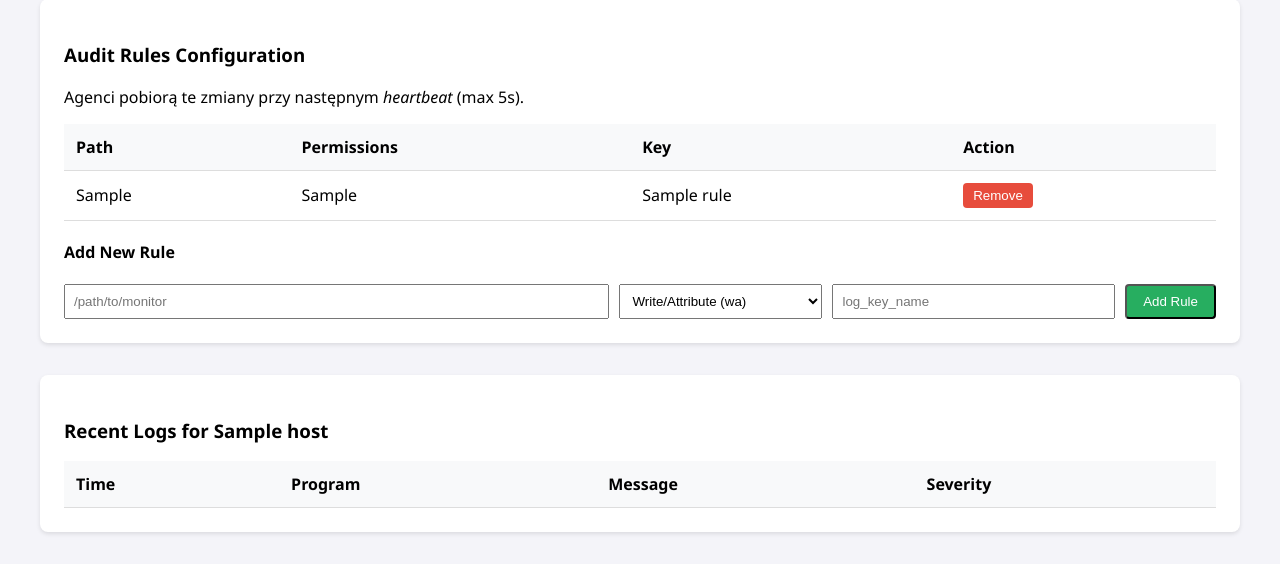
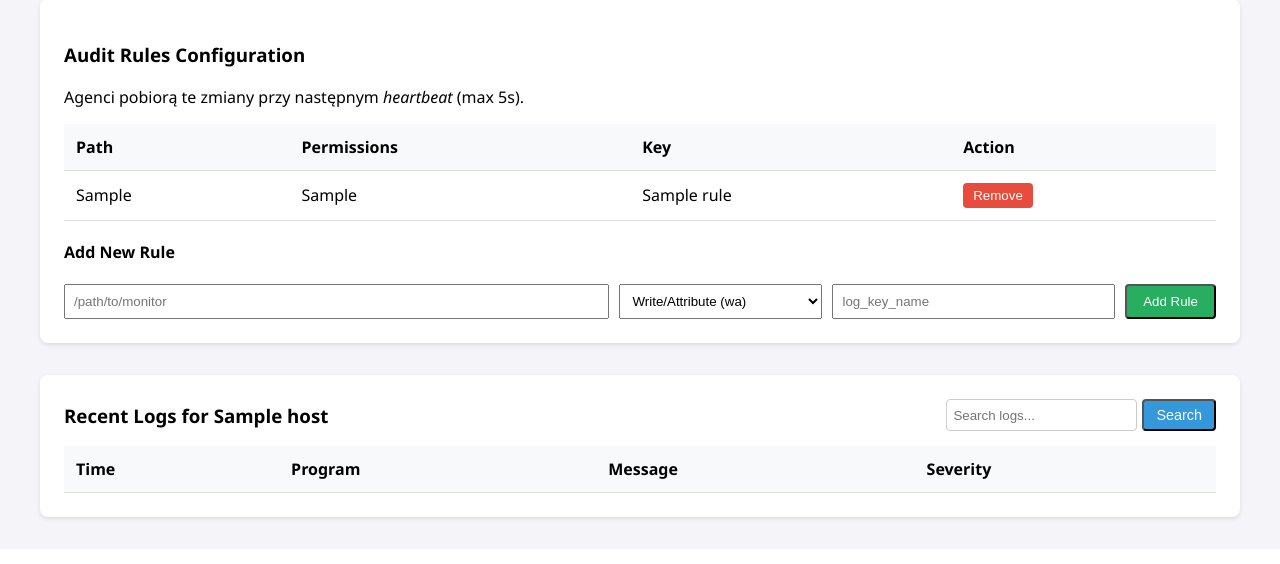
Before and after one commit to arturght06/kso-proj, a Flask app: page /host/1 in a window 1280 px wide. Shown: the part 260-824 px from the top of the page. After the commit the page ends 782 px from the top, so only its background shows below. Run offline with Flask 3, Linux system fonts and the light colour scheme; a user stored in the database is signed in; tables that the repository leaves empty hold one stand-in row (values such as "Sample post"); lists and menus that the app fills with data are empty.

Commit message:
search field

```diff
--- a/server/templates/host_details.html
+++ b/server/templates/host_details.html
@@ -51,8 +51,19 @@
 </div>
 
 <div class="card">
-    <h3>Recent Logs for {{ host.hostname }}</h3>
-    <table>
+    <div style="display: flex; justify-content: space-between; align-items: center; margin-bottom: 15px;">
+        <h3 style="margin: 0;">Recent Logs for {{ host.hostname }}</h3>
+
+        <form method="GET" action="{{ url_for('host_details', host_id=host.id) }}" style="display: flex; gap: 5px;">
+            <input type="text" name="q" value="{{ search_query }}" placeholder="Search logs..." style="padding: 6px; border: 1px solid #ccc; border-radius: 4px;">
+            <button type="submit" class="btn" style="padding: 6px 12px; font-size: 0.9em;">Search</button>
+            {% if search_query %}
+                <a href="{{ url_for('host_details', host_id=host.id) }}" class="btn" style="background: #95a5a6; padding: 6px 12px; font-size: 0.9em;">Clear</a>
+            {% endif %}
+        </form>
+    </div>
+
+    <table id="logs-table">
         <thead>
             <tr>
                 <th>Time</th>
```
